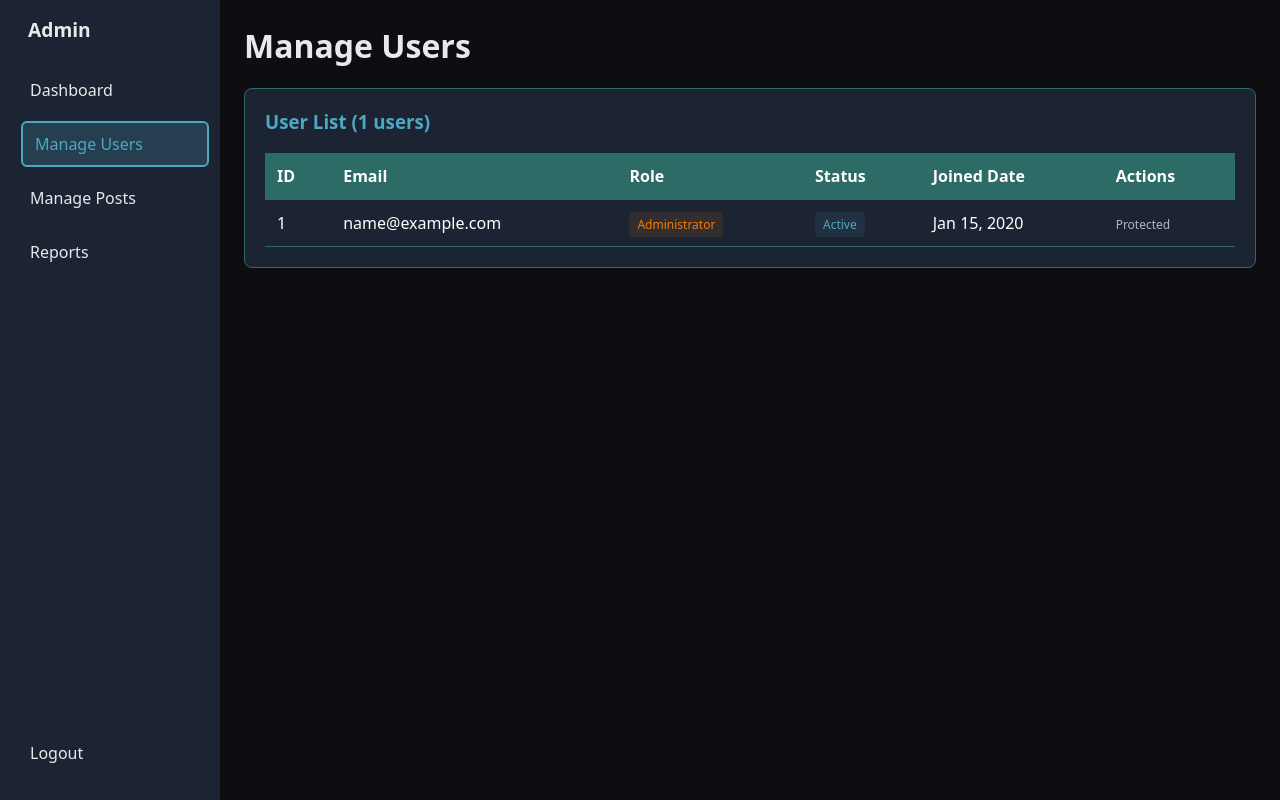
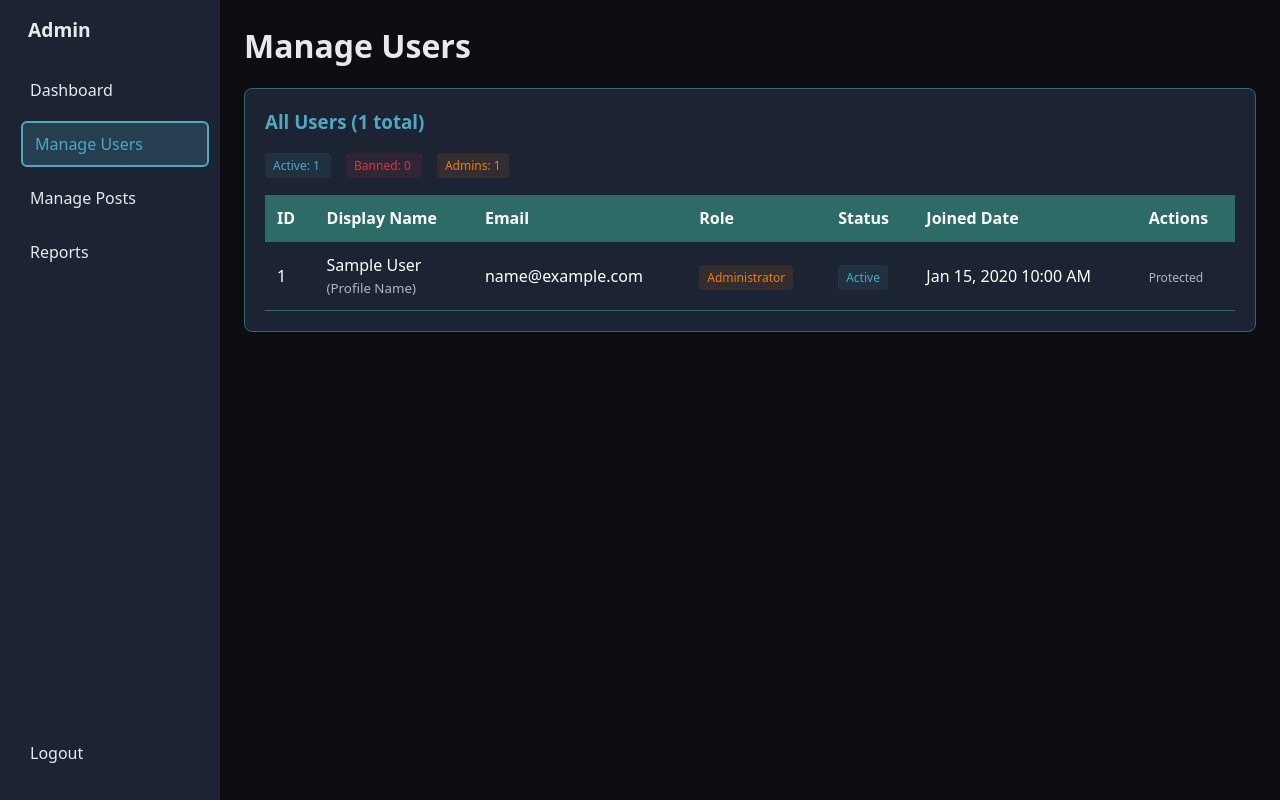
Before and after one commit to WajdiEl-Imtiyaz/web_asg, a PHP site: page /manage_users.php in a window 1280 px wide. Run offline with PHP 8.4, Linux system fonts and the light colour scheme; the visitor is signed in with stand-in values (Sample User, id 1); tables that the repository leaves empty or names only in its code hold one stand-in row (values such as "Sample post").

Commit message:
Modify layout of manage users

```diff
--- a/admin/dashboard.php
+++ b/admin/dashboard.php
@@ -24,7 +24,7 @@ if(isset($_GET['logout'])){
 <body>
 
 <div class="app container">
-  <aside class="sidebar">
+  <div class="sidebar">
     <h2>Admin</h2>
     <nav class="menu">
       <a href="dashboard.php">Dashboard</a>
@@ -35,7 +35,7 @@ if(isset($_GET['logout'])){
     <div class="logout-section">
       <a href="?logout=1" class="logout-btn">Logout</a>
     </div>
-  </aside>
+  </div>
 
   <main>
     <h1>Dashboard</h1>
--- a/admin/manage_users.php
+++ b/admin/manage_users.php
@@ -10,11 +10,6 @@ if(empty($_SESSION['user']) || empty($_SESSION['is_admin'])){
 // Handle logout
 if(isset($_GET['logout'])){
     session_destroy();
-    header("Location: ../login/login.php");
-    exit();
-}
-// Check if user is admin
-if (!isset($_SESSION['user']) || !$_SESSION['is_admin']) {
     header("Location: ../login/login.php");
     exit();
 }
@@ -33,29 +28,52 @@ if (isset($_GET['action']) && isset($_GET['id'])) {
 
     if ($action === 'ban') {
         $sql = "UPDATE users SET is_banned = 1 WHERE uId = ?";
-        $alert_message = "User banned successfully!";
+        $stmt = mysqli_prepare($conn, $sql);
+        mysqli_stmt_bind_param($stmt, "i", $user_id);
+
+        if(mysqli_stmt_execute($stmt)) {
+            $_SESSION['success'] = "User banned successfully!";
+        } else {
+            $_SESSION['error'] = "Error banning user.";
+        }
     } elseif ($action === 'unban') {
         $sql = "UPDATE users SET is_banned = 0 WHERE uId = ?";
-        $alert_message = "User unbanned successfully!";
+        $stmt = mysqli_prepare($conn, $sql);
+        mysqli_stmt_bind_param($stmt, "i", $user_id);
+
+        if(mysqli_stmt_execute($stmt)) {
+            $_SESSION['success'] = "User unbanned successfully!";
+        } else {
+            $_SESSION['error'] = "Error unbanning user.";
+        }
     }
+    header("Location: manage_users.php");
+    exit();
+}
 
-    $stmt = mysqli_prepare($conn, $sql);
-    mysqli_stmt_bind_param($stmt, "i", $user_id);
+// Fetch users from database with profile information
+$sql = "SELECT u.uId, u.uEmail, u.is_admin, u.is_banned, u.created_at,
+               COALESCE(up.name, u.uEmail) as display_name
+        FROM users u
+        LEFT JOIN user_profile up ON u.uId = up.uID
+        ORDER BY u.created_at DESC";
+$result = mysqli_query($conn, $sql);
+$users = mysqli_fetch_all($result, MYSQLI_ASSOC);
 
-    if (mysqli_stmt_execute($stmt)) {
-        // Set alert message in session to show after redirect
-        $_SESSION['alert_message'] = $alert_message;
-        header("Location: manage_users.php");
-        exit();
+// Count users by status
+$active_count = 0;
+$banned_count = 0;
+$admin_count = 0;
+foreach ($users as $user) {
+    if ($user['is_banned']) {
+        $banned_count++;
     } else {
-        $_SESSION['alert_message'] = "Error updating user.";
+        $active_count++;
+    }
+    if ($user['is_admin']) {
+        $admin_count++;
     }
 }
-
-// Fetch users from database
-$sql = "SELECT uId, uEmail, is_admin, is_banned, created_at FROM users ORDER BY created_at DESC";
-$result = mysqli_query($conn, $sql);
-$users = mysqli_fetch_all($result, MYSQLI_ASSOC);
 ?>
 
 <!DOCTYPE html>
@@ -65,11 +83,24 @@ $users = mysqli_fetch_all($result, MYSQLI_ASSOC);
     <meta name="viewport" content="width=device-width, initial-scale=1.0">
     <title>Admin - Manage Users</title>
     <link rel="stylesheet" href="admin.css">
+    <style>
+        .user-row.banned {
+            opacity: 0.7;
+            background: rgba(220, 53, 69, 0.05);
+        }
+        .user-row.banned:hover {
+            opacity: 0.9;
+            background: rgba(220, 53, 69, 0.1);
+        }
+        .status-filter {
+            margin-bottom: 20px;
+        }
+    </style>
 </head>
 <body>
 
 <div class="app container">
-  <aside class="sidebar">
+  <div class="sidebar">
     <h2>Admin</h2>
     <nav class="menu">
       <a href="dashboard.php">Dashboard</a>
@@ -77,18 +108,44 @@ $users = mysqli_fetch_all($result, MYSQLI_ASSOC);
       <a href="manage_posts.php">Manage Posts</a>
       <a href="reports.php">Reports</a>
     </nav>
+    <div class="logout-section">
         <a href="?logout=1" class="logout-btn">Logout</a>
-  </aside>
+    </div>
+  </div>
 
   <main>
     <h1>Manage Users</h1>
 
+    <!-- Display success/error messages -->
+    <?php if (isset($_SESSION['success'])): ?>
+        <div class="alert alert-success"><?php echo $_SESSION['success']; unset($_SESSION['success']); ?></div>
+    <?php endif; ?>
+
+    <?php if (isset($_SESSION['error'])): ?>
+        <div class="alert alert-error"><?php echo $_SESSION['error']; unset($_SESSION['error']); ?></div>
+    <?php endif; ?>
+
     <div class="card">
-        <h3>User List (<?php echo count($users); ?> users)</h3>
+        <h3>All Users (<?php echo count($users); ?> total)</h3>
+
+        <!-- Status Summary -->
+        <div class="status-filter">
+            <span class="status-active" style="margin-right: 15px;">
+                Active: <?php echo $active_count; ?>
+            </span>
+            <span class="status-banned" style="margin-right: 15px;">
+                Banned: <?php echo $banned_count; ?>
+            </span>
+            <span class="role-admin">
+                Admins: <?php echo $admin_count; ?>
+            </span>
+        </div>
+
         <table class="table">
             <thead>
                 <tr>
                     <th>ID</th>
+                    <th>Display Name</th>
                     <th>Email</th>
                     <th>Role</th>
                     <th>Status</th>
@@ -98,8 +155,14 @@ $users = mysqli_fetch_all($result, MYSQLI_ASSOC);
             </thead>
             <tbody>
                 <?php foreach ($users as $user): ?>
-                <tr>
+                <tr class="user-row <?php echo $user['is_banned'] ? 'banned' : ''; ?>">
                     <td><?php echo htmlspecialchars($user['uId']); ?></td>
+                    <td>
+                        <?php echo htmlspecialchars($user['display_name']); ?>
+                        <?php if ($user['display_name'] !== $user['uEmail']): ?>
+                            <br><small class="text-muted">(Profile Name)</small>
+                        <?php endif; ?>
+                    </td>
                     <td><?php echo htmlspecialchars($user['uEmail']); ?></td>
                     <td>
                         <?php if ($user['is_admin']): ?>
@@ -115,20 +178,28 @@ $users = mysqli_fetch_all($result, MYSQLI_ASSOC);
                             <span class="status-active">Active</span>
                         <?php endif; ?>
                     </td>
-                    <td><?php echo date('M j, Y', strtotime($user['created_at'])); ?></td>
+                    <td><?php echo date('M j, Y g:i A', strtotime($user['created_at'])); ?></td>
                     <td>
                         <?php if ($user['uId'] != 1): // Don't allow banning the main admin ?>
                             <?php if ($user['is_banned']): ?>
-                                <button class="unban-btn" onclick="confirmAction(<?php echo $user['uId']; ?>, 'unban')">Unban</button>
+                                <button class="unban-btn" onclick="confirmUnban(<?php echo $user['uId']; ?>)">Unban</button>
                             <?php else: ?>
-                                <button class="ban-btn" onclick="confirmAction(<?php echo $user['uId']; ?>, 'ban')">Ban</button>
+                                <button class="ban-btn" onclick="confirmBan(<?php echo $user['uId']; ?>)">Ban</button>
                             <?php endif; ?>
                         <?php else: ?>
-                            <span style="color: #b2b5be; font-size: 12px;">Protected</span>
+                            <span class="text-muted" style="font-size: 12px;">Protected</span>
                         <?php endif; ?>
                     </td>
                 </tr>
                 <?php endforeach; ?>
+
+                <?php if (empty($users)): ?>
+                <tr>
+                    <td colspan="7" class="text-center text-muted" style="padding: 20px;">
+                        No users found in the database.
+                    </td>
+                </tr>
+                <?php endif; ?>
             </tbody>
         </table>
     </div>
@@ -136,26 +207,17 @@ $users = mysqli_fetch_all($result, MYSQLI_ASSOC);
 </div>
 
 <script>
-function confirmAction(userId, action) {
-    const message = action === 'ban'
-        ? 'Are you sure you want to ban this user? They will not be able to login.'
-        : 'Are you sure you want to unban this user? They will be able to login again.';
-
-    if (confirm(message)) {
-        window.location.href = 'manage_users.php?action=' + action + '&id=' + userId;
+function confirmBan(userId) {
+    if(confirm('Are you sure you want to ban this user? They will not be able to login.')) {
+        window.location.href = 'manage_users.php?action=ban&id=' + userId;
     }
 }
 
-// Show alert popup if there's a message from PHP
-<?php if (isset($_SESSION['alert_message'])): ?>
-    alert("<?php echo $_SESSION['alert_message']; ?>");
-    <?php unset($_SESSION['alert_message']); ?>
-<?php endif; ?>
-
-<?php if (isset($_SESSION['error'])): ?>
-    alert("Error: <?php echo $_SESSION['error']; ?>");
-    <?php unset($_SESSION['error']); ?>
-<?php endif; ?>
+function confirmUnban(userId) {
+    if(confirm('Are you sure you want to unban this user? They will be able to login again.')) {
+        window.location.href = 'manage_users.php?action=unban&id=' + userId;
+    }
+}
 </script>
 
 </body>
--- a/admin/reports.php
+++ b/admin/reports.php
@@ -24,7 +24,7 @@ if(isset($_GET['logout'])){
 <body>
 
 <div class="app container">
-  <aside class="sidebar">
+  <div class="sidebar">
     <h2>Admin </h2>
     <nav class="menu">
       <a href="dashboard.php" >Dashboard</a>
@@ -33,7 +33,7 @@ if(isset($_GET['logout'])){
       <a href="reports.php">Reports</a>
     </nav>
       <a href="?logout=1" class="logout-btn">Logout</a>
-  </aside>
+  </div>
 
   <main>
     <h1>Report Summary</h1>
```
Also changed, not shown: admin/admin.css (+108 -0 lines).
